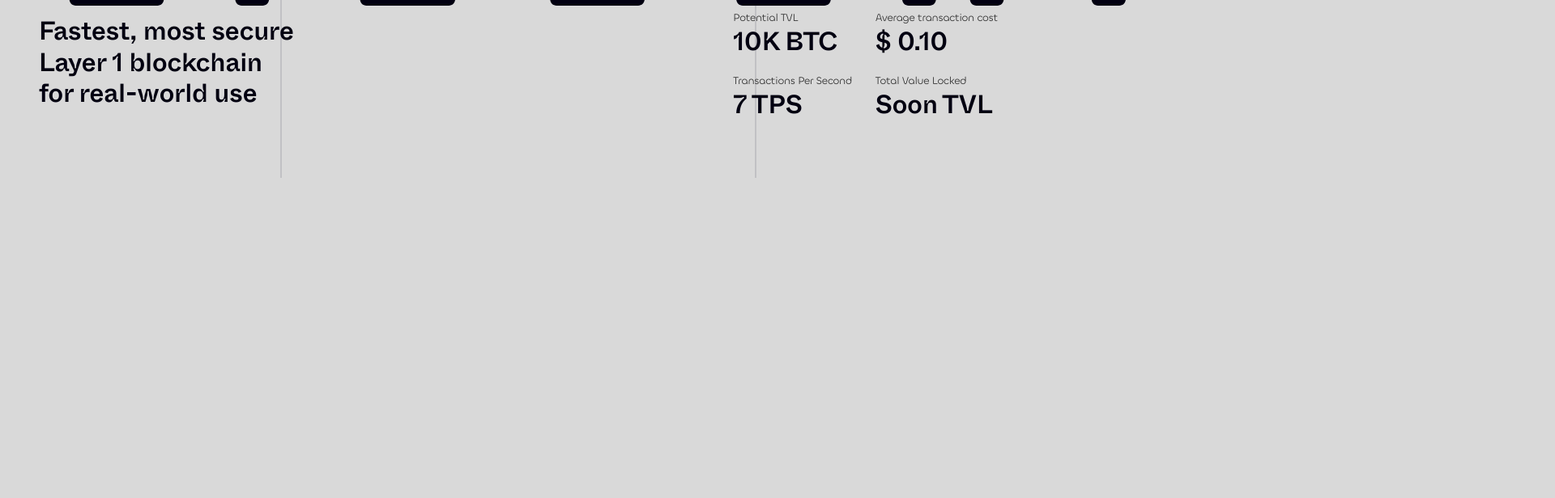
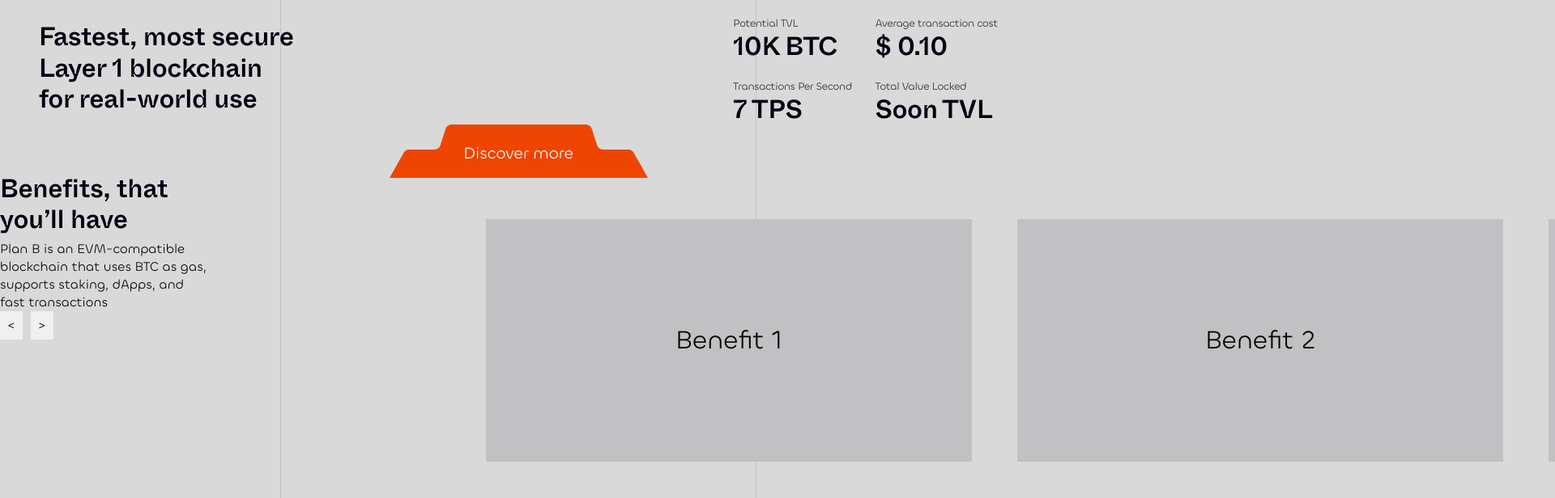
Before and after one commit to antonmerkotun/plan_b, a React (Vite) app: page / in a window 1280 px wide. Shown: the part 580-1196 px from the top of the page at 81% size, 1920 px wide, since content can reach past the window. Before the commit the page ends 800 px from the top, so only its background shows below. Built offline with nearby package versions, Linux system fonts and the light colour scheme.

Commit message:
BenefitsSection

```diff
--- a/package.json
+++ b/package.json
@@ -11,6 +11,7 @@
   },
   "dependencies": {
     "@splinetool/react-spline": "^4.0.0",
+    "gsap": "^3.12.7",
     "react": "^18.3.1",
     "react-dom": "^18.3.1",
     "react-router": "^7.1.3",
--- a/src/components/layouts/Header/Header.jsx
+++ b/src/components/layouts/Header/Header.jsx
@@ -33,7 +33,6 @@ const Header = () => {
   }, []);
 
   return (
-    <div className={styles.headerWrapper}>
     <header className={`${styles.header} container`}>
       <nav className={styles.headerNav}>
         <ul className={styles.headerMenu}>
@@ -83,7 +82,6 @@ const Header = () => {
         />
       </div>
     </header>
-    </div>
   );
 };
 
--- a/src/components/layouts/Header/Header.module.scss
+++ b/src/components/layouts/Header/Header.module.scss
@@ -1,9 +1,3 @@
-.headerWrapper {
-	background-color: #fff;
-	border-bottom-left-radius: 15px;
-	border-bottom-right-radius: 15px;
-}
-
 .header {
 	position: absolute;
 	top: 0;
@@ -13,8 +7,9 @@
 	height: 75px;
 	background-color: #fff;
 	margin: 0 auto;
-	border-radius: 15px;
 	z-index: 10;
+	border-bottom-left-radius: 15px;
+	border-bottom-right-radius: 15px;
 
 	&Nav {
 		display: flex;
@@ -102,13 +97,14 @@
 		&::before {
 			content: '';
 			position: absolute;
-			bottom: -30px;
+			bottom: -21px;
 			left: 50%;
 			transform: translateX(-50%);
 			width: 319px;
-			height: 56px;
+			height: 16px;
 			background: #fff;
-			border-radius: 30px;
+			border-bottom-left-radius: 10px;
+			border-bottom-right-radius: 10px;
 			z-index: -1;
 		}
 	}
--- a/src/components/pages/Main/Main.jsx
+++ b/src/components/pages/Main/Main.jsx
@@ -4,9 +4,10 @@ import styles from '@/components/pages/Main/Main.module.scss';
 
 const Main = () => {
   return (
-    <main className={`${styles.main} container`}>
+    <main className={`${styles.main}`}>
       <CubeSection />
-      {/*<BenefitsSection />*/}
+      <BenefitsSection />
+      <div style={{ height: '3000px' }}></div>
     </main>
   );
 };
--- a/src/components/pages/Main/Main.module.scss
+++ b/src/components/pages/Main/Main.module.scss
@@ -1,6 +1,5 @@
 .main {
 	position: relative;
-	height: 100%;
 }
 
 .main::before,
@@ -9,9 +8,9 @@
 	position: absolute;
 	top: 0;
 	height: 100%;
-	width: 2px;
+	width: 1px;
 	background-color: #C1C1C4;
-	z-index: -1;
+	z-index: -10;
 }
 
 .main::before {
--- a/src/components/sections/BenefitsSection/BenefitsSection.jsx
+++ b/src/components/sections/BenefitsSection/BenefitsSection.jsx
@@ -1,5 +1,97 @@
+import React, { useEffect, useRef, useState } from 'react';
+import gsap from 'gsap';
+import { ScrollTrigger } from 'gsap/ScrollTrigger';
+
+import styles from '@/components/sections/BenefitsSection/BenefitsSection.module.scss';
+
+gsap.registerPlugin(ScrollTrigger);
+
 const BenefitsSection = () => {
-  return <></>;
+  const [activeIndex, setActiveIndex] = useState(0);
+  const sectionRef = useRef(null);
+  const contentRef = useRef(null);
+  const navigationRef = useRef(null);
+
+  useEffect(() => {
+    const section = sectionRef.current;
+    const content = gsap.utils.toArray(contentRef.current.children);
+    const cardWidth = content[0].offsetWidth;
+    const windowWidth = window.innerWidth;
+    const gap = 56;
+
+    const initialOffset = (windowWidth - cardWidth) / 2;
+
+    gsap.set(content, {
+      x: initialOffset,
+    });
+
+    const trigger = gsap.to(content, {
+      x: () => `-=${(cardWidth + gap) * (content.length - 1)}`,
+      ease: 'none',
+      scrollTrigger: {
+        trigger: section,
+        pin: true,
+        scrub: 1,
+        start: 'top-=56 top',
+        end: `+=${(cardWidth + gap) * content.length}`,
+      },
+    });
+
+    return () => {
+      trigger.kill();
+    };
+  }, []);
+
+  const handleArrowClick = (direction) => {
+    const content = gsap.utils.toArray(contentRef.current.children);
+    const cardWidth = content[0].offsetWidth;
+    const gap = 56; // Відстань між картками
+
+    // Розрахунок нового індексу
+    let newIndex = activeIndex + direction;
+    newIndex = Math.max(0, Math.min(newIndex, content.length - 1));
+
+    // Оновлення стану
+    setActiveIndex(newIndex);
+
+    // Анімація прокрутки
+    const targetX = -(newIndex * (cardWidth + gap));
+    gsap.to(content, {
+      x: targetX,
+      duration: 0.5,
+      ease: 'power2.out',
+    });
+  };
+  return (
+    <section ref={sectionRef} className={styles.section}>
+      <div className={styles.leftBlock}>
+        <div>
+          <h1>Benefits, that you’ll have</h1>
+          <p>
+            Plan B is an EVM-compatible blockchain that uses BTC as gas,
+            supports staking, dApps, and fast transactions
+          </p>
+        </div>
+        <div ref={navigationRef} className={styles.navigation}>
+          <button onClick={() => handleArrowClick(-1)}>&lt;</button>
+          <button onClick={() => handleArrowClick(1)}>&gt;</button>
+        </div>
+      </div>
+      <div className={styles.cardBlock}>
+        <div ref={contentRef} className={styles.horizontalScroll}>
+          <div className={styles.card} data-index="0">
+            Benefit 1
+          </div>
+          <div className={styles.card} data-index="1">
+            Benefit 2
+          </div>
+          <div className={styles.card} data-index="2">
+            Benefit 3
+          </div>
+        </div>
+      </div>
+    </section>
+  );
 };
 
 export default BenefitsSection;
--- /dev/null
+++ b/src/components/sections/BenefitsSection/BenefitsSection.module.scss
@@ -0,0 +1,56 @@
+.section {
+	//padding: 56px 64px;
+	position: relative;
+	width: 100%;
+	height: 100vh;
+	display: flex;
+}
+
+.leftBlock {
+	display: flex;
+	flex-direction: column;
+	//justify-content: space-between;
+	min-width: 260px;
+}
+
+.tabs {
+	top: 10%;
+	left: 50%;
+	display: flex;
+	gap: 10px;
+}
+
+.cardBlock {
+	margin-top: 51px;
+}
+
+.horizontalScroll {
+	display: flex;
+	height: 100%;
+	gap: 56px;
+}
+
+.card {
+	min-width: 600px;
+	max-width: 600px;
+	height: 300px;
+	background-color: #C1C1C4;
+	display: flex;
+	justify-content: center;
+	align-items: center;
+	font-size: 2rem;
+}
+
+.navigation {
+	display: flex;
+	gap: 10px;
+	//position: fixed;
+	//bottom: 100px;
+}
+
+.navigation button {
+	padding: 10px;
+	background: #f0f0f0;
+	border: none;
+	cursor: pointer;
+}
--- a/src/components/sections/CubeSection/CubeSection.jsx
+++ b/src/components/sections/CubeSection/CubeSection.jsx
@@ -2,16 +2,18 @@ import { ReactSVG } from 'react-svg';
 
 import CubeSpline from '@/components/ui/Spline/Cube/Cube.jsx';
 import bitcoin from '@/assets/icons/bitcoin.svg';
+import tabBg from '@/assets/icons/tab-bg.svg';
 import styles from '@/components/sections/CubeSection/CubeSection.module.scss';
 
 const CubeSection = () => {
   return (
-    <div className={styles.section}>
+    <section className={`${styles.section} container`}>
       <div className={styles.content}>
+        <div className={styles.contentBlock}>
           <h3 className={styles.title}>Build. Transact. Scale.</h3>
-        <div>
-          <CubeSpline className={styles.cube} />
-          <ReactSVG className={styles.contentBitcoin} src={bitcoin} />
+          <div className={styles.splineBlock}>
+            {/*<CubeSpline className={styles.cube} />*/}
+            <ReactSVG className={styles.bitcoin} src={bitcoin} />
           </div>
           <div className={styles.info}>
             <div className={styles.infoBlock}>
@@ -41,7 +43,12 @@ const CubeSection = () => {
             </div>
           </div>
         </div>
+        <div className={styles.tab}>
+          <span className={styles.tabText}>Discover more</span>
+          <ReactSVG className={styles.tabBackground} src={tabBg} />
         </div>
+      </div>
+    </section>
   );
 };
 
--- a/src/components/sections/CubeSection/CubeSection.module.scss
+++ b/src/components/sections/CubeSection/CubeSection.module.scss
@@ -11,12 +11,12 @@
   height: 100%;
   margin: 0 auto;
   padding-top: 223px;
-  padding-bottom: 66px;
 
-  &Bitcoin {
-    position: absolute;
-    top: 40%;
-
+  &Block {
+    display: flex;
+    flex-direction: column;
+    justify-content: space-between;
+    height: 100%;
   }
 }
 
@@ -59,13 +59,53 @@
   line-height: 120%;
 }
 
+.splineBlock {
+  width: 100%;
+  height: 0px;
+  //position: absolute;
+}
+
+.bitcoin {
+  position: absolute;
+  top: 30%;
+  z-index: -2;
+  left: 0;
+  right: 0;
+  display: flex;
+  justify-content: center;
+}
 
 .cube {
   position: absolute;
+  top: -40%;
   left: auto;
   right: auto;
-  margin: 0 auto;
+  z-index: 1;
+}
+
+.tab {
+  position: relative;
   display: flex;
   justify-content: center;
-  z-index: 1;
+  align-items: center;
+  font-size: 20px;
+  line-height: 120%;
+  height: 66px;
+  width: 307px;
+  margin: 0 auto;
+
+  &Text {
+    color: #ffffff;
+    font-size: 20px;
+    font-style: normal;
+    font-weight: 500;
+    line-height: 120%;
+  }
+
+  &Background{
+    position: absolute;
+    bottom: 0;
+    z-index: -1;
+    height: 89px;
+  }
 }
```
Also changed, not shown: src/components/sections/BenefitsSection/benefits.data.js (added, +22 -0 lines), src/assets/icons/tab-bg.svg (added), 1 other file (tests, documents, lock files or other folders). Lines whose indentation alone changed are shown as unchanged.
